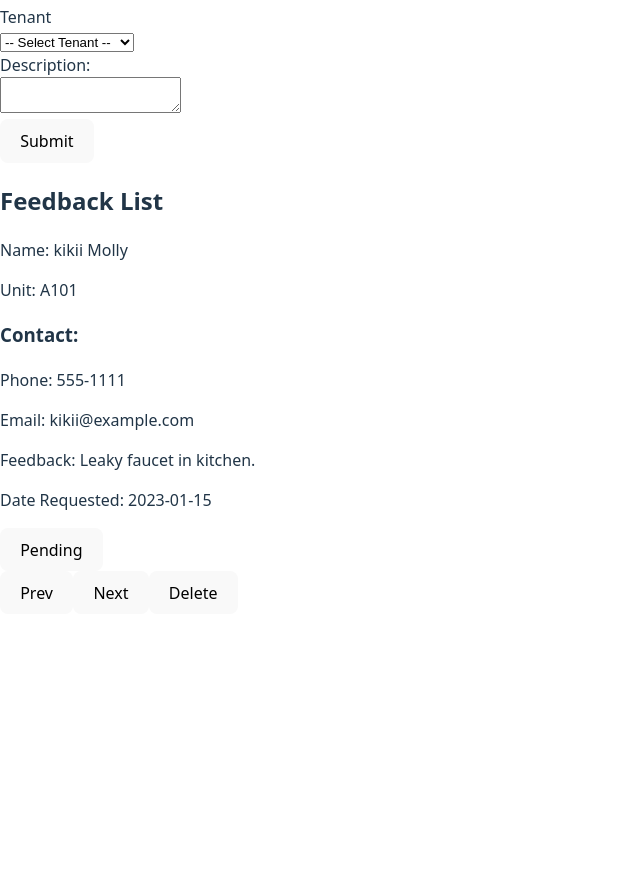
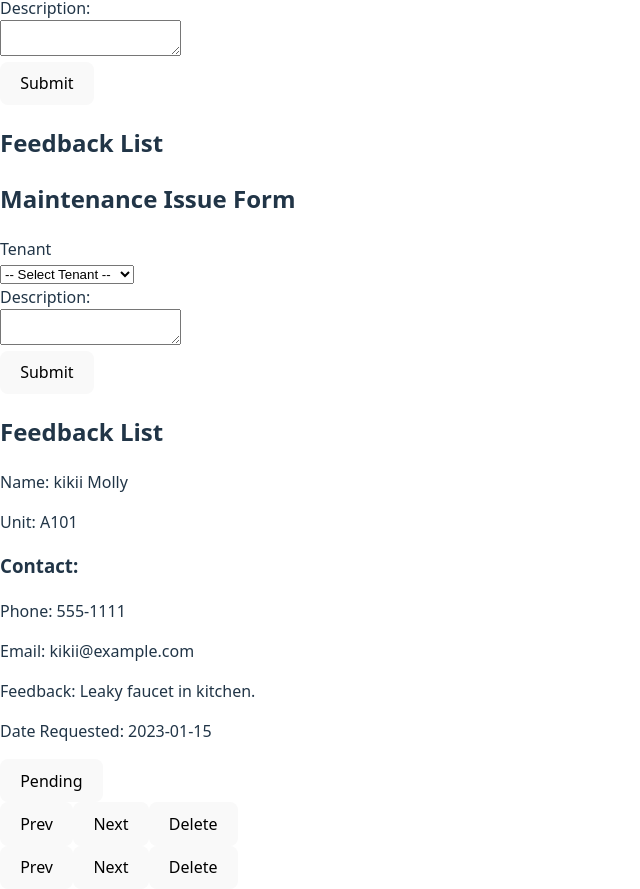
Before and after one commit to Mkikii/Accentra, a React (Vite) app: page / in a window 1280 px wide. Shown: the part 128-1017 px from the top of the page, without its empty margins (0-640 px from the left). Before the commit the page ends 800 px from the top, so only its background shows below. Built offline with nearby package versions, Linux system fonts and the light colour scheme; data requests are answered from the project's data file.

Commit message:
Add Changes to maintenence

```diff
--- a/src/components/maintenance/FeedbackForm.jsx
+++ b/src/components/maintenance/FeedbackForm.jsx
@@ -62,6 +62,7 @@ function handleSubmit(event) {
         })
     }
   }
+
   useEffect(() => {
     const existingFeedback = maintanenceFeedback.find(
       (fb) => fb.tenantId === parseInt(selectedTenantId)
@@ -72,7 +73,6 @@ function handleSubmit(event) {
       setDescription("")
     }
   }, [selectedTenantId, maintanenceFeedback])
-
 
   function resetForm() {
     setDescription("")
@@ -116,4 +116,4 @@ function handleSubmit(event) {
   )
 }
 
-export default FeedbackForm
+export default FeedbackForm;
--- a/src/components/maintenance/FeedbackListCard.jsx
+++ b/src/components/maintenance/FeedbackListCard.jsx
@@ -1,41 +1,108 @@
-import React, {useState} from 'react'
+import React, { useState, useEffect } from 'react'
+import FeedbackForm from './FeedbackForm'
+import StatusButton from './StatusButton'
 
-const FeedbackListCard = ({ name, unit, phone, email, description, dateRequested}) => {
-  const [count, setCount] = useState(0)
+const FeedbackListCard = () => {
+  const [tenantsArray, setTenantsArray] = useState([])
+  const [maintanenceFeedback, setmaintanenceFeedback] = useState([])
+  const [currentIndex, setCurrentIndex] = useState(0)
 
-  function handleClick(){
-    setCount(count + 1)
-    if (count >= 2){
-      setCount(0)
+  const maintainenceURL = "http://localhost:3000/maintenanceRequests"
+  const tenantURL = "http://localhost:3000/tenants"
+
+  useEffect(() => {
+    fetch(tenantURL)
+      .then(r => r.json())
+      .then(data => setTenantsArray(data))
+
+    fetch(maintainenceURL)
+      .then(r => r.json())
+      .then(data => setmaintanenceFeedback(data))
+  }, [])
+
+  const mergedData = maintanenceFeedback.map(feedback => {
+    const tenant = tenantsArray.find(t => t.id === feedback.tenantId)
+    return {
+      ...feedback,
+      tenant
+    }
+  })
+
+  const dataIndex = mergedData[currentIndex]
+
+  function handleNext() {
+    if (currentIndex < mergedData.length - 1) {
+      setCurrentIndex(currentIndex + 1)
     }
   }
+
+  function handlePrevious() {
+    if (currentIndex > 0) {
+      setCurrentIndex(currentIndex - 1)
+    }
+  }
+
+  function handleDelete() {
+    if (!dataIndex || !dataIndex.id) return
+
+    const confirmed = window.confirm("Are you sure you want to delete this feedback?")
+    if (!confirmed) return
+
+    fetch(`${maintainenceURL}/${dataIndex.id}`, {
+      method: "DELETE"
+    })
+      .then((res) => {
+        if (!res.ok) throw new Error("Failed to delete")
+
+        const updatedFeedback = maintanenceFeedback.filter(fb => fb.id !== dataIndex.id)
+        setmaintanenceFeedback(updatedFeedback)
+
+        setCurrentIndex(prevIndex => {
+          const lastIndex = updatedFeedback.length - 1
+          return prevIndex > lastIndex ? lastIndex : prevIndex
+        })
+
+        alert("Feedback deleted successfully.")
+      })
+      .catch((err) => {
+        console.error("Delete error:", err.message)
+        alert("Failed to delete feedback.")
+      })
+  }
+
   return (
-    <div id='feedbackList'>
-      <p>Name: {name}</p>
-      <p>Unit: {unit} </p>
+    <div>
+      <FeedbackForm
+        tenants={tenantsArray}
+        maintanenceFeedback={maintanenceFeedback}
+        setMaintanenceFeedback={setmaintanenceFeedback}
+      />
 
-      <h3>Contact:</h3>
-      <p>Phone: {phone}</p>
-      <p>Email: {email}</p>
+      <h2>Feedback List</h2>
 
-      <p>Feedback: {description}</p>
-      <p>Date Requested: {dateRequested}</p>
+      {dataIndex && dataIndex.tenant ? (
+        <div id='feedbackList'>
+          <p>Name: {dataIndex.tenant.name}</p>
+          <p>Unit: {dataIndex.tenant.unit}</p>
 
-      {
-        count === 1 ?
-          <>
-            <button onClick={handleClick}>In Progress</button>
-          </>
-        :
-        count === 2 ?
-          <>
-            <button onClick={handleClick}>Complete</button>
-          </>
-        :
-        <>
-          <button onClick={handleClick}>Pending</button>
-        </>
-      }
+          <h3>Contact:</h3>
+          <p>Phone: {dataIndex.tenant.phone}</p>
+          <p>Email: {dataIndex.tenant.email}</p>
+
+          <p>Feedback: {dataIndex.description}</p>
+          <p>Date Requested: {dataIndex.dateRequested}</p>
+
+          <StatusButton />
+        </div>
+      ) : (
+        <p>No feedback available.</p>
+      )}
+
+      <div id="buttonSection">
+        <button onClick={handlePrevious}>Prev</button>
+        <button onClick={handleNext}>Next</button>
+        <button onClick={handleDelete}>Delete</button>
+      </div>
     </div>
   )
 }
--- /dev/null
+++ b/src/components/maintenance/StatusButton.jsx
@@ -0,0 +1,28 @@
+import React, { useState } from 'react'
+
+const StatusButton = () => {
+  const [count, setCount] = useState(0)
+
+  const handleClick = () => {
+    setCount((prevCount) => (prevCount >= 2 ? 0 : prevCount + 1))
+  }
+
+  const getStatusLabel = () => {
+    switch (count) {
+      case 1:
+        return "In Progress"
+      case 2:
+        return "Complete"
+      default:
+        return "Pending"
+    }
+  }
+
+  return (
+    <button onClick={handleClick}>
+      {getStatusLabel()}
+    </button>
+  )
+}
+
+export default StatusButton
```
Lines whose indentation alone changed are shown as unchanged.
